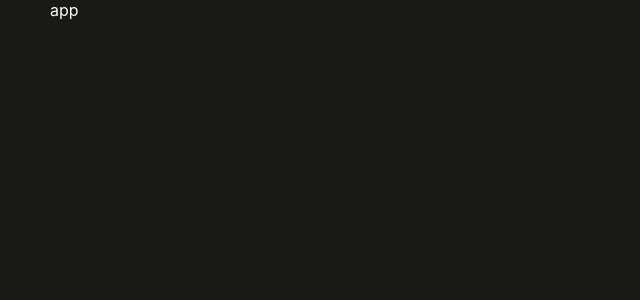
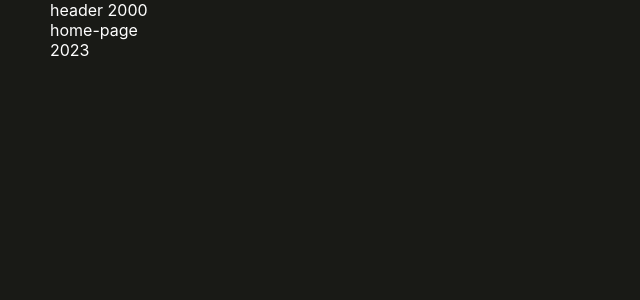
Before and after one commit to igor-sergeevich-po/game-store, a React (Create React App) app: page / in a window 1280 px wide. Shown: the top 300 px of the page, without its empty margins (0-640 px from the left). Built offline with nearby package versions, Linux system fonts and the light colour scheme.

Commit message:
add home-page & created header file

```diff
--- a/package.json
+++ b/package.json
@@ -10,6 +10,8 @@
     "react-dom": "^18.2.0",
     "react-router-dom": "^6.8.1",
     "react-scripts": "5.0.1",
+    "sass": "^1.58.0",
+    "scss": "^0.2.4",
     "web-vitals": "^2.1.4"
   },
   "scripts": {
--- a/src/App.js
+++ b/src/App.js
@@ -1,7 +1,20 @@
-import { BrowserRouter as Router, Switch, Route, Link } from "react-router-dom";
-
+import { BrowserRouter as Router, Route } from "react-router-dom";
+import { Routes } from "react-router-dom";
+import { HomePage } from "./pages/home-page";
+import { BrowserRouter } from "react-router-dom";
+import { Header } from "./components/header";
 function App() {
-  return <div className="App">app</div>;
+  return (
+    <BrowserRouter>
+      <div className="App">
+        <Routes>
+          <Route path="/" element={<Header />}>
+            <Route index element={<HomePage />} />
+          </Route>
+        </Routes>
+      </div>
+    </BrowserRouter>
+  );
 }
 
 export default App;
--- /dev/null
+++ b/src/components/header/header.js
@@ -0,0 +1,13 @@
+import React from "react";
+import { Outlet, NavLink } from "react-router-dom";
+import "./header.css";
+
+export const Header = () => {
+  return (
+    <>
+      <header className="header">header 2000</header>
+      <Outlet />
+      <footer>2023</footer>
+    </>
+  );
+};
--- /dev/null
+++ b/src/components/header/index.js
@@ -0,0 +1 @@
+export * from "./header";
--- /dev/null
+++ b/src/pages/home-page/home-page.js
@@ -0,0 +1,10 @@
+import React from "react";
+import "./home-page.css";
+
+export const HomePage = () => {
+  return (
+    <div className="home-page" style={{ color: " white" }}>
+      home-page
+    </div>
+  );
+};
--- /dev/null
+++ b/src/pages/home-page/index.js
@@ -0,0 +1 @@
+export * from "./home-page";
```
Also changed, not shown: .prettierrc.json (added), src/components/header/header.css (added), src/index.scss (added), src/pages/home-page/home-page.css (added), 1 other file (tests, documents, lock files or other folders).
